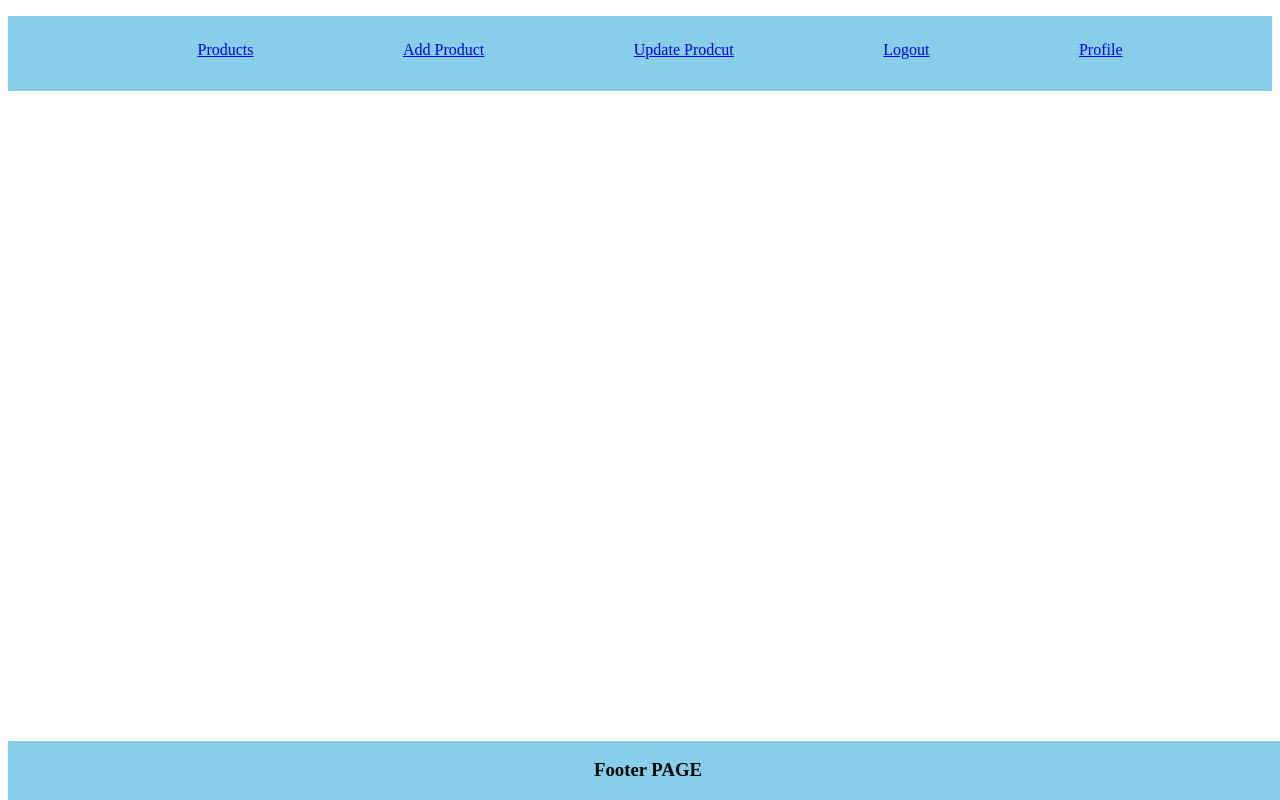
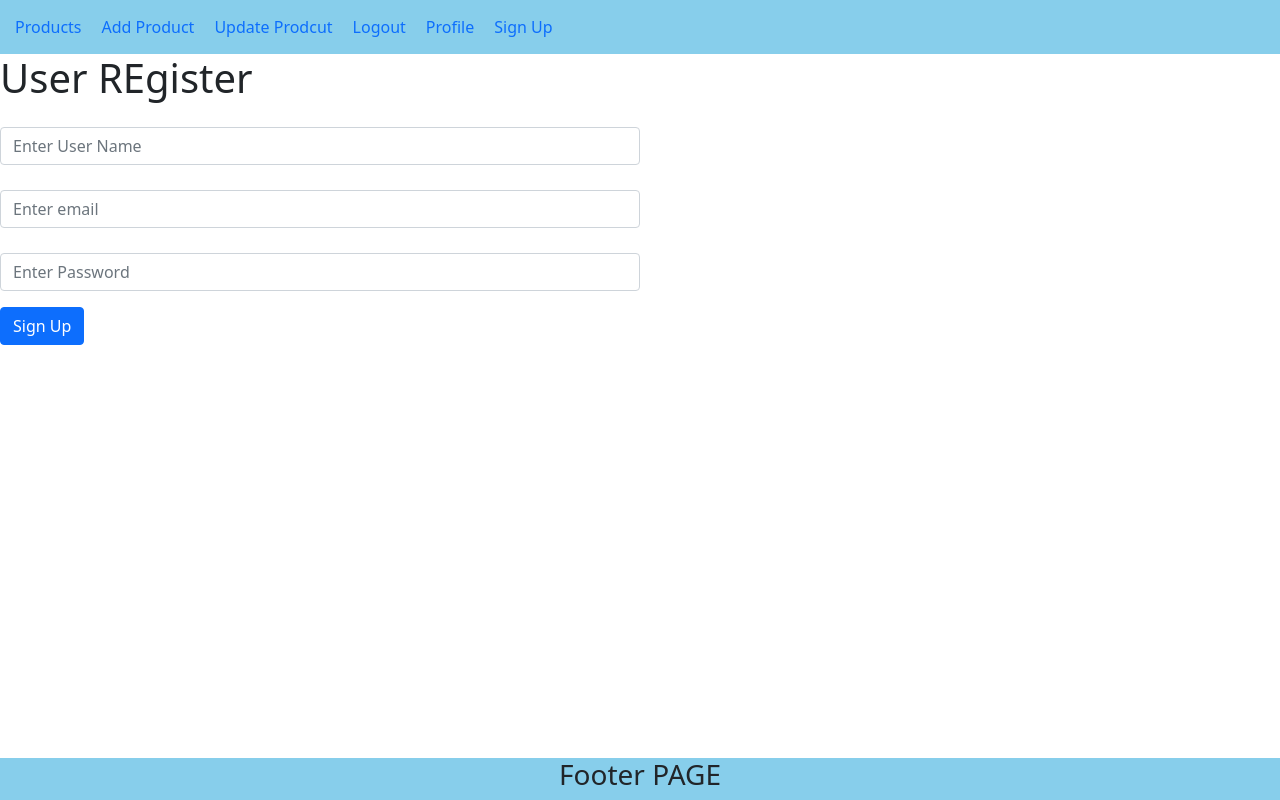
Before and after one commit to majidkhan0786/e-dashboard, a React (Create React App) app: page /signup in a window 1280 px wide. Built offline with nearby package versions, Linux system fonts and the light colour scheme.

Commit message:
addcomponent

```diff
--- a/package.json
+++ b/package.json
@@ -6,6 +6,7 @@
     "@testing-library/jest-dom": "^5.16.3",
     "@testing-library/react": "^12.1.4",
     "@testing-library/user-event": "^13.5.0",
+    "bootstrap": "^5.0.2",
     "react": "^17.0.2",
     "react-dom": "^17.0.2",
     "react-router-dom": "^6.2.2",
--- a/src/App.js
+++ b/src/App.js
@@ -1,6 +1,8 @@
 import Nav from "./Header/Nav";
+import 'bootstrap/dist/css/bootstrap.min.css';
 import { BrowserRouter as Router, Routes, Route } from "react-router-dom";
 import Footer from "./Header/Footer";
+import SignUp from "./Components/SignUp";
 function App() {
   return (
     <div className="App">
@@ -12,6 +14,8 @@ function App() {
           <Route path="/update" element = {<h1> Update Products  </h1>} />
           <Route path="/logout" element = {<h1> Logout </h1>} />
           <Route path="/profile" element = {<h1> Profile Page  </h1>} />
+
+      <Route path="/signup" element = {<SignUp/>} />
         </Routes>
       </Router>
       <Footer />
--- /dev/null
+++ b/src/Components/SignUp.js
@@ -0,0 +1,46 @@
+import React, {useState} from "react";
+import "../Header/Nav.css"
+const SignUp = () => {
+
+    const [name, setName] = useState(" ");
+    const [email, setEmail] = useState("");
+    const [password, setPassword]= useState("");
+
+    const RegisterData = ()=>{
+        console.log(name, email, password);
+    }
+  return (
+    <>
+      <div className="register-page-div">
+        <h1>User REgister </h1>
+        <input
+          type="email"
+          className="form-control"
+          id="exampleInputEmail1"
+          placeholder="Enter User Name"
+          value={name}
+          onChange={(e)=>setName(e.target.value)}
+        />
+         <input
+          type="email"
+          className="form-control"
+          id="exampleInputEmail1"
+          placeholder="Enter email"
+          value={email}
+          onChange={(e)=>setEmail(e.target.value)}
+        />
+         <input
+          type="email"
+          className="form-control"
+          id="exampleInputEmail1"
+          placeholder="Enter Password"
+          value={password}
+          onChange={(e)=>setPassword(e.target.value)}
+        />
+        <button onClick={RegisterData}  className="btn btn-primary mt-3">Sign Up </button>
+      </div>
+    </>
+  );
+};
+
+export default SignUp;
--- a/src/Header/Nav.css
+++ b/src/Header/Nav.css
@@ -1,22 +1,109 @@
+.nav-ul {
+  padding: 5px;
+  margin: 0px;
+  background-color: skyblue;
+}
+.nav-ul li {
+  display: inline-block;
+  padding: 10px;
+}
+.nav-ul li a {
+  color: #fff;
+  text-decoration: none;
+  padding: 5px;
+}
+.footer-div {
+  position: absolute;
+  bottom: 0;
+  background-color: skyblue;
+  width: 100%;
+  text-align: center;
+}
 
-.header-div{
-    background-color: skyblue;
-    height: 75px;
+.App-header {
+  background-color: #282c34;
+  min-height: 100vh;
+  display: flex;
+  flex-direction: column;
+  align-items: center;
+  justify-content: center;
+  font-size: calc(10px + 2vmin);
+  color: white;
 }
-.nav-ul{
-    display: flex;
-    list-style: none;
-    text-align: center;
-    justify-content: space-evenly;
+
+.App-link {
+  color: #61dafb;
 }
-.nav-ul li{
-    text-decoration: none !important;
-    padding-top: 25px;
+
+.register,
+.product {
+  margin-left: 30%;
 }
-.footer-div{
-    position: absolute;
-    bottom: 0;
-    text-align: center;
-    width: 100%;
-    background-color: skyblue;
+.login {
+  margin-left: 30%;
+  margin-top: 100px;
 }
+
+.inputBox {
+  padding: 7px;
+  display: block;
+  border: 1px solid skyblue;
+  width: 300px;
+  margin: 20px;
+}
+
+.appButton {
+  margin: 20px;
+  width: 150px;
+  padding: 10px;
+  background-color: skyblue;
+  border: solid 1px;
+  cursor: pointer;
+}
+.nav-right {
+  text-align: right;
+}
+.logo {
+  width: 45px;
+  height: 45px;
+  border-radius: 50%;
+  float: left;
+  margin-top: 3px;
+  margin-left: 10px;
+}
+
+.invalid-input {
+  display: block;
+  color: red;
+  margin-top: -20px;
+  margin-left: 20px;
+}
+
+.product-list {
+  text-align: center;
+  margin-top: 50px;
+}
+
+.product-list ul li {
+  display: inline-block;
+  width: 150px;
+  border: 1px solid skyblue;
+  padding: 5px;
+}
+
+.product-list ul {
+  margin: 0;
+}
+
+.search-product-box {
+  width: 400px;
+  margin: 20px;
+  height: 38px;
+  padding-left: 30px;
+  border: solid 1px skyblue;
+}
+
+.form-control{
+  width: 50% !important;
+  margin-top: 25px;
+}
--- a/src/Header/Nav.js
+++ b/src/Header/Nav.js
@@ -12,7 +12,9 @@ const Nav = () => {
          <Link to= "/logout"><li>Logout </li></Link>
          <Link to= "/profile"><li>Profile </li></Link>
 
+         <Link to= "/signup"><li> Sign Up  </li></Link>
         </ul>
+
       </div>
     </>
   );
```
Also changed, not shown: 1 other file (tests, documents, lock files or other folders).
